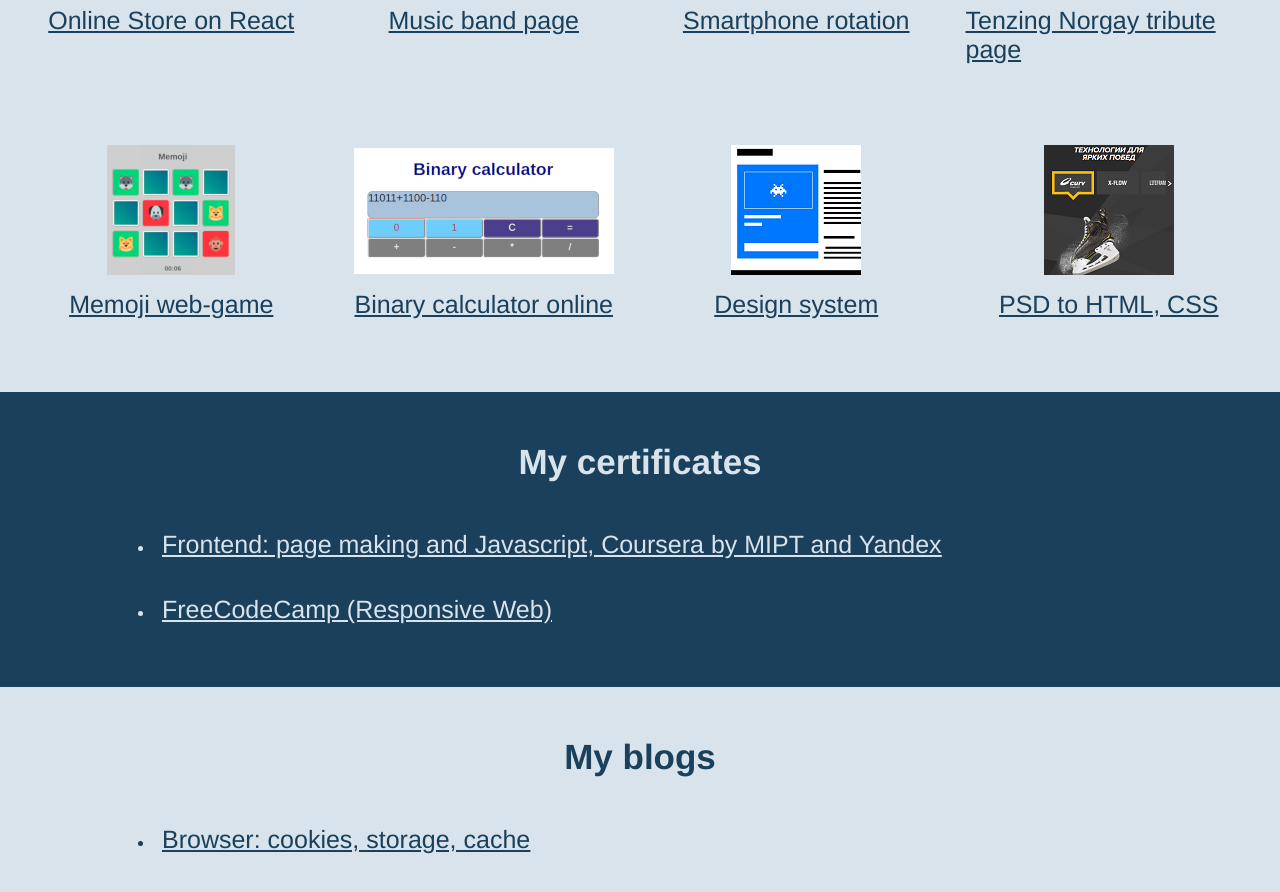
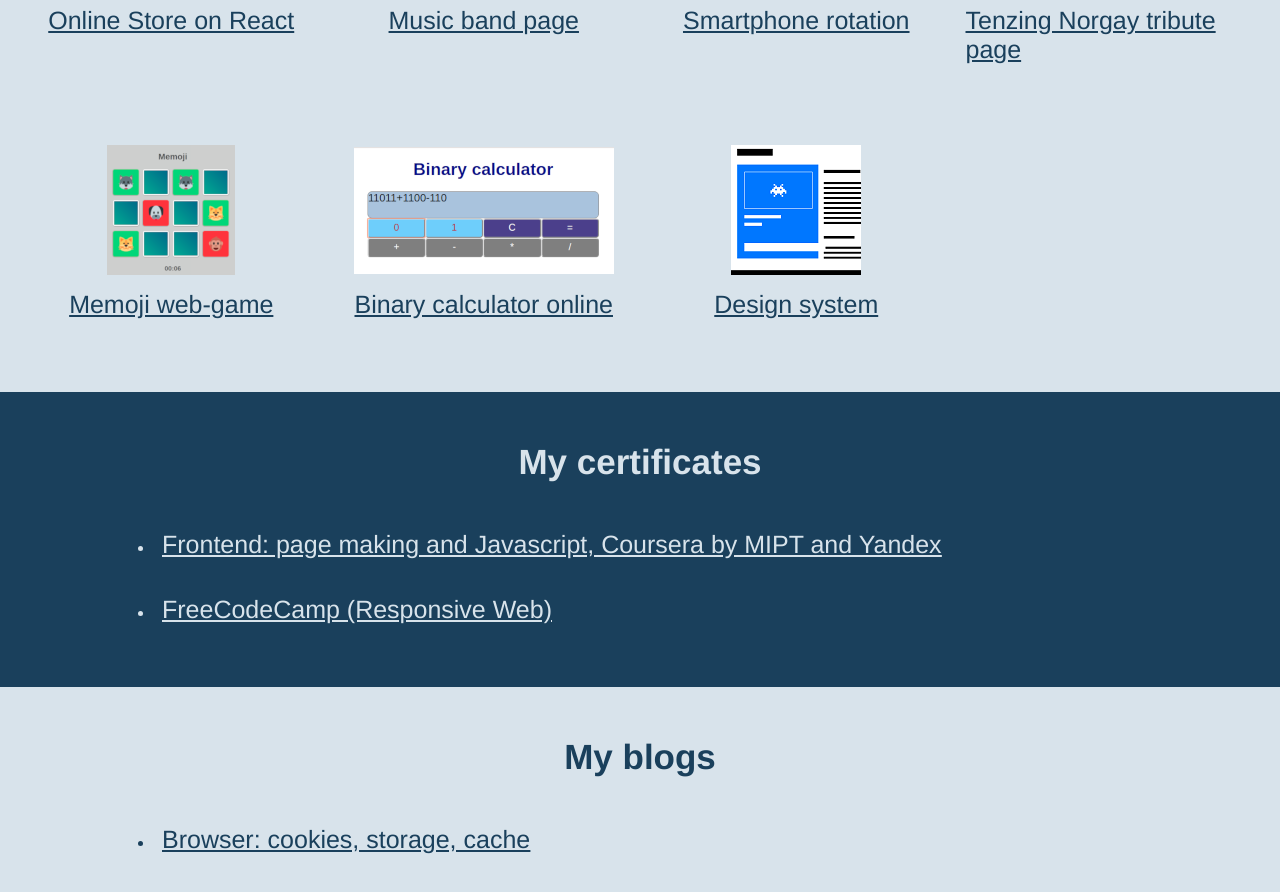
Before and after one commit to nat-k-dev/natkdev.com, a React (Create React App) app: page / in a window 1280 px wide. Shown: the part 883-1775 px from the top of the page. Built offline with nearby package versions, Linux system fonts and the light colour scheme.

Commit message:
remove sportmaster link

```diff
--- a/src/App.js
+++ b/src/App.js
@@ -4,7 +4,6 @@ import Home from "./components/home/home";
 import ProjectBinaryCalculator from "./components/project-binary-calculator/projectBinaryCalculator";
 import ProjectMemoji from "./components/project-memoji/projectMemoji";
 import ProjectDesignSystem from "./components/project-design-system/projectDesignSystem";
-import ProjectSportmaster from "./components/project-sportmaster/projectSportmaster";
 import NoMatchPage from "./components/no-match-page/NoMatchPage";
 
 function App() {
@@ -15,7 +14,6 @@ function App() {
         <Route exact path="/memoji" element={<ProjectMemoji />} />
         <Route exact path="/binary-calculator" element={<ProjectBinaryCalculator />} />
         <Route exact path="/design-system" element={<ProjectDesignSystem />} />
-        <Route exact path="/sportmaster" element={<ProjectSportmaster />} />
         <Route path="*" element={<NoMatchPage />} />
       </Routes>
     </div>
--- a/src/components/home/main/projects/projects.js
+++ b/src/components/home/main/projects/projects.js
@@ -35,11 +35,6 @@ function Projects() {
                   link={projectsInfo.designSystem.link}
                   caption={projectsInfo.designSystem.caption}
                   internalPage={projectsInfo.designSystem.internalPage} />
-        <Project cssClassName={projectsInfo.sportmaster.cssClassName}
-                  link={projectsInfo.sportmaster.link}
-                  caption={projectsInfo.sportmaster.caption}
-                  internalPage={projectsInfo.sportmaster.internalPage} />
-
       </div>
     );
 }
```
